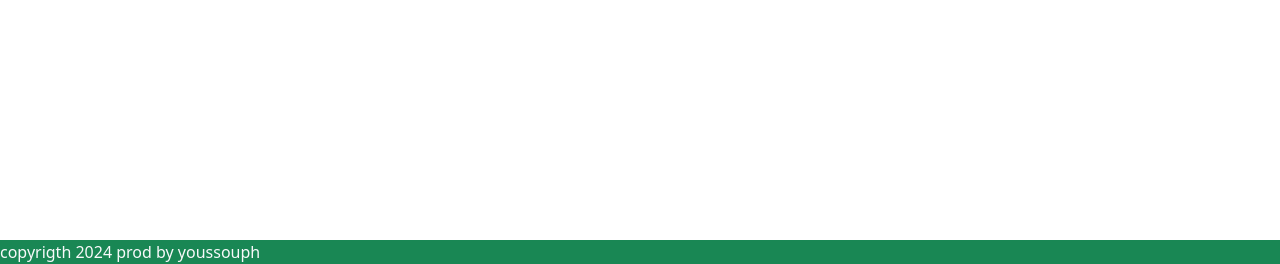
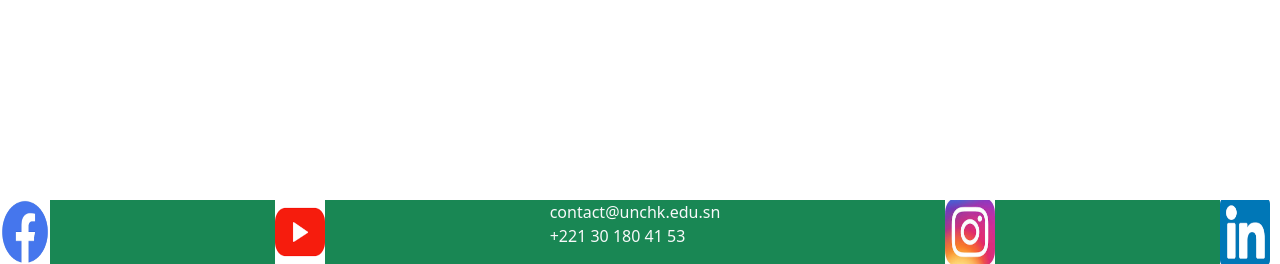
Before and after one commit to Abdoukhadrendiaye/ProjetP10mic, a PHP site: page /index.php in a window 1280 px wide. Shown: the part 536-800 px from the top of the page. Run offline with PHP 8.4, Linux system fonts and the light colour scheme; the visitor is signed in with stand-in values (Sample User, id 1).

Commit message:
premier depots

```diff
--- a/footer.php
+++ b/footer.php
@@ -2,6 +2,14 @@
 
 ?>
 
-<div class="bg-success fixed-bottom p-6 text-light" >
-    copyrigth 2024 prod by  youssouph
+<div class="bg-success d-flex fixed-bottom p-6 text-light" style="justify-content: space-between; margin-right: 10px;"  >
+<img src="faceboock.png" style="width: 50px;" alt="">
+<img src="youtube.png"  style="width: 50px;"alt="">
+    <p>
+        contact@unchk.edu.sn <br>
+        +221 30 180 41 53
+</p>
+
+<img src="instagramme.jpeg" style="width: 50px;" alt="">
+<img src="linkedin.png"  style="width: 50px;"alt="">
 </div>
```
Also changed, not shown: faceboock.png (added), instagramme.jpeg (added), linkedin.png (added), youtube.png (added).
